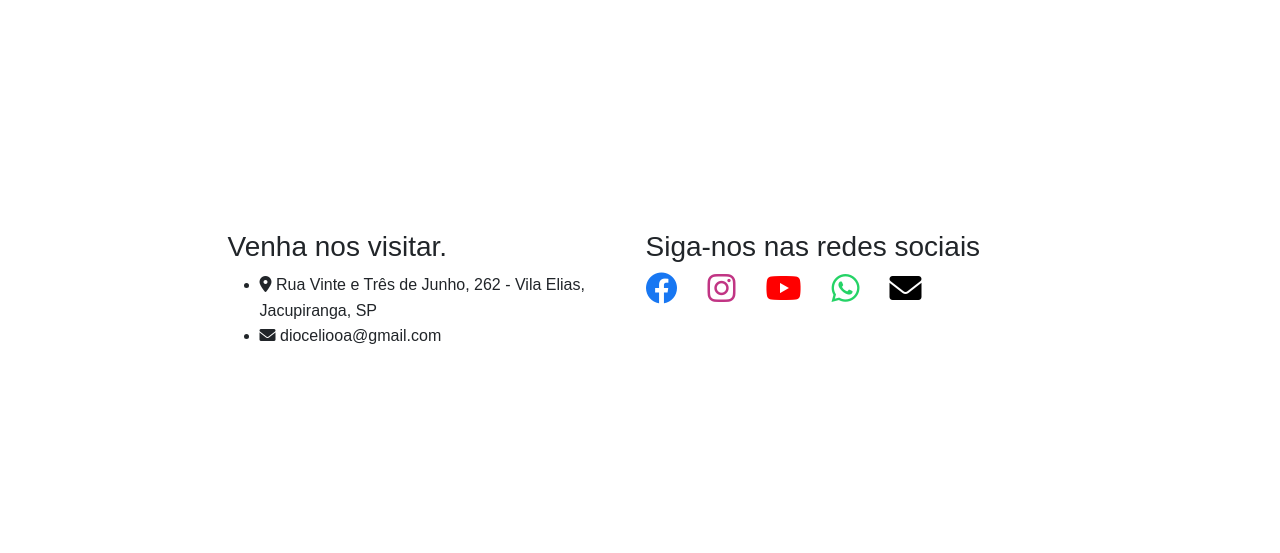
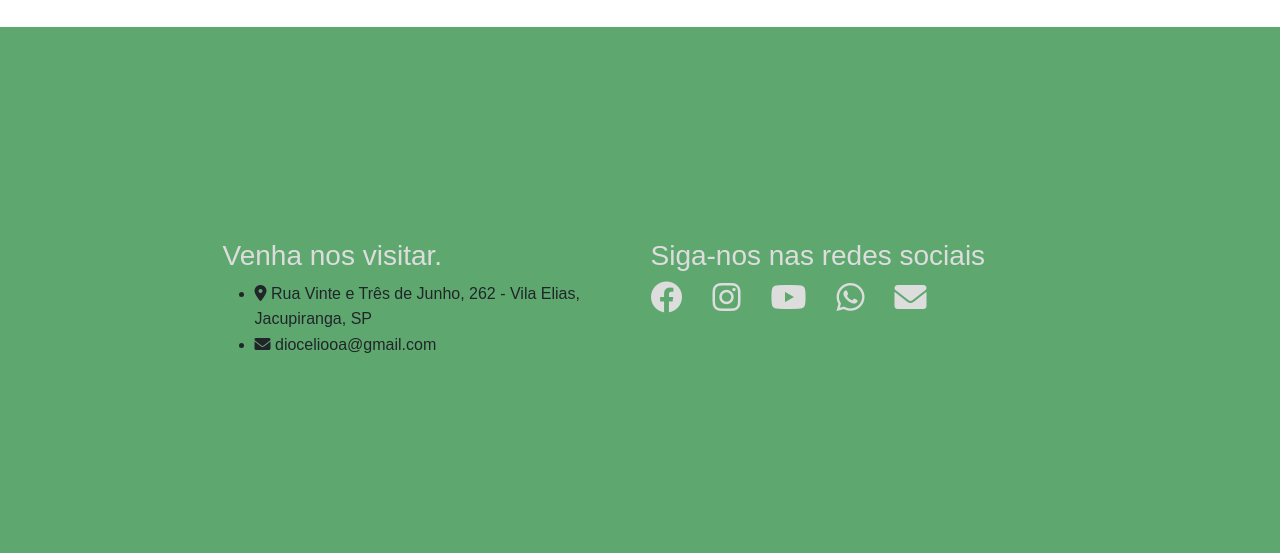
Before and after one commit to RogerioSenac/site_PresbiterianaJacupiranga, a PHP site: page /pages/eventos/eventos.php in a window 1280 px wide. Shown: the part 818-1371 px from the top of the page. Run offline with PHP 8.4, Linux system fonts and the light colour scheme; some libraries are stand-ins or nearby versions.

Commit message:
refacture.rogerio - geral

```diff
--- a/Assets/css/styles.css
+++ b/Assets/css/styles.css
@@ -1,6 +1,6 @@
 /*************************** Estrutura básica ************************************************************/
 html, body {
-    margin: -8px;
+    /* margin: -8px; */
     height: 100%;
     overflow-x: hidden; /* Evita rolagem horizontal */
     overflow: auto;
@@ -26,14 +26,13 @@ header {
     left: 0;
     right: 0;
     height: 10vh; /* Altura do cabeçalho */
-    background-color: rgba(255, 255, 255, 0.2);
     padding: 10px 20px;
     box-shadow: 0 2px 4px rgba(0, 0, 0, 0.1);
     z-index: 1000;
 }
 
 .nav_bar {
-    background-color: #04791fa4;
+    background-color: #057820a4;
 
 }
 
@@ -109,7 +108,8 @@ section {
     top: 0;
     left: 0;
     width: 100%;
-    height: 100%;
+    height: 115%;
+    /* margin-top: 350px; */
     background: rgba(0, 0, 0, 0.5);
     z-index: 0;
 }
@@ -385,11 +385,12 @@ section {
 
 /************************************** Seção 5: Mapa *****************************************/
 #mapa {
-    background-image: url('../img/imgDiversas/gps_smartPhone.jpg');
+    background-image: url('../img/imgDiversas/gps_smartPhone375x250.jpg');
     background-size: cover;
     background-position: center;
     background-repeat: no-repeat;
     min-height: 100vh;
+    /* margin-top: 200px; */
     display: flex;
     align-items: center;
     justify-content: center;
@@ -401,6 +402,7 @@ section {
     position: relative;
     z-index: 2;
     text-align: center;
+    margin-top: 100px;
     width: 550px;
     height: 550px;
 }
@@ -421,10 +423,9 @@ section {
 
 /************************************* Footer ***************************************/
 
-footer{
-    width: 100%;
-    height: 100px;
-    padding: 10px;
+.rodape{
+    /* width: 100%; */
+    height: 10vh;
     /* border: solid red; */
     /* background-image: url('../img/imgDiversas/gps_smartPhone.jpg'); */
     background-size: cover;
@@ -436,6 +437,12 @@ footer{
     justify-content: center;
     color: white;
     position: relative;
+    background-color: #057820a4;
+    z-index: 0;
+}
+
+.rodape h3{
+    color: #dddddd;
 }
 
 /* footer {
@@ -445,15 +452,20 @@ footer{
 
 .footer-text {
     text-align: center;
-    margin-top: 20px;
+    margin-top: 0px;
 }
 
-.card-body-1,
+.card-body-1{
+    /* position: absolute; */
+    padding-right: 20px; /* Padding de 10px */
+    text-align: left; /* Alinhamento à esquerda */
+    /* margin-left: -50px; */
+}
+
 .card-body-2 {
     padding: 0px; /* Padding de 10px */
     text-align: left; /* Alinhamento à esquerda */
 }
-
 
 .card-group {
     display: flex;
@@ -461,14 +473,15 @@ footer{
 }
 
 .card {
-    background: rgba(255, 255, 255, 0.7); /* Fundo branco com transparência */
+    background: rgba(255, 255, 255, 0); /* Fundo branco com transparência */
     backdrop-filter: blur(10px); /* Efeito de desfoque */
-    border: 1px solid rgba(255, 255, 255, 0.5); /*Borda sutil*/
+    border: 1px solid rgba(255, 255, 255, 0); /*Borda sutil*/
     border-radius: 8px; /*Arredondar os cantos*/
     transition: transform 0.3s; /*Efeito de transição suave*/
     flex:1; /* Cada card ocupa a mesma largura */
     margin: 10px; /* Margem horizontal para espaçamento */
-    padding-right: 0px;
+    margin-left: 20px;
+
 }
 
 .card:hover {
@@ -486,23 +499,23 @@ footer{
 }
 
 .social-icons .facebook {
-    color: #1877f2; /* Azul do Facebook */
+    color: #ddd; /* Azul do Facebook */
 }
 
 .social-icons .instagram {
-    color: #c13584; /* Rosa do Instagram */
+    color: #ddd; /* Rosa do Instagram */
 }
 
 .social-icons .youtube {
-    color: #ff0000; /* Vermelho do YouTube */
+    color: #ddd; /* Vermelho do YouTube */
 }
 
 .social-icons .whatsapp {
-    color: #25d366; /* Verde do WhatsApp */
+    color: #ddd; /* Verde do WhatsApp */
 }
 
 .social-icons .email {
-    color: #000; /* Verde do WhatsApp */
+    color: #ddd; /* Verde do WhatsApp */
 }
 
 .social-icons i {
--- a/footer.php
+++ b/footer.php
@@ -47,7 +47,7 @@
 
 <body>
     <!-- Rodapé -->
-    <footer>
+    <footer class="rodape">
         <div class="card-group">
             <div class="card">
                 <div class="card-body-1">
@@ -70,13 +70,6 @@
                     </div>
                 </div>
             </div>
-            <!-- <div class="card">
-                <div class="card-body-3">
-                    <h3>Encontre-nos no Mapa</h3>
-                    <div id="map" style="color:white; height: 250px; width: 100%;"></div>
-                    <button id="tracarRota" class="btn btn-info mt-3">Traçar Rota</button>
-                </div>
-            </div> -->
         </div>
     </footer>
 
--- a/header.php
+++ b/header.php
@@ -34,7 +34,7 @@ if (isset($_GET['logout'])) {
     <!-- Bootstrap CSS -->
     <link href="https://cdn.jsdelivr.net/npm/bootstrap@5.3.0/dist/css/bootstrap.min.css" rel="stylesheet">
     <!-- CSS Personalizado -->
-    <link rel="stylesheet" href="assets/css/style.css">
+    <link rel="stylesheet" href="Assets/css/style.css">
 </head>
 
 <body>
@@ -42,7 +42,7 @@ if (isset($_GET['logout'])) {
     <nav class="navbar navbar-expand-lg navbar-light bg-light">
         <div class="container-fluid nav_bar">
             <a class="navbar-brand" href="index.php">
-                <img src="../../assets/img/logotipos/igreja.png" alt="Logotipo" class="img-fluid" style="max-height: 100px;">
+                <img src="assets/img/logotipos/igreja.png" alt="Logotipo" class="img-fluid" style="max-height: 100px;">
             </a>
             <button class="navbar-toggler" type="button" data-bs-toggle="collapse" data-bs-target="#navbarNav" aria-controls="navbarNav" aria-expanded="false" aria-label="Toggle navigation">
                 <span class="navbar-toggler-icon"></span>
```
Also changed, not shown: index.php (+9 -29 lines), Assets/img/imgDiversas/pordosol.png (renamed from Assets/img/imgDiversas/familia_por_do_sol_1500x1000.png).
